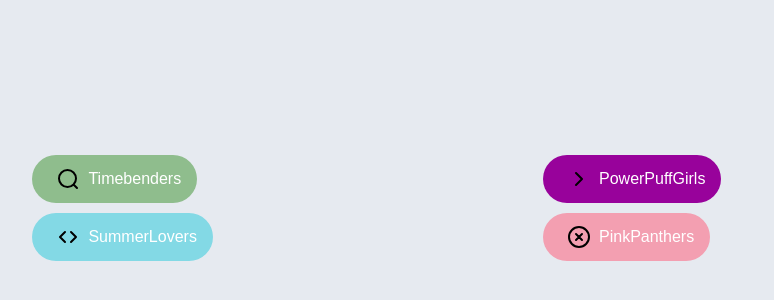
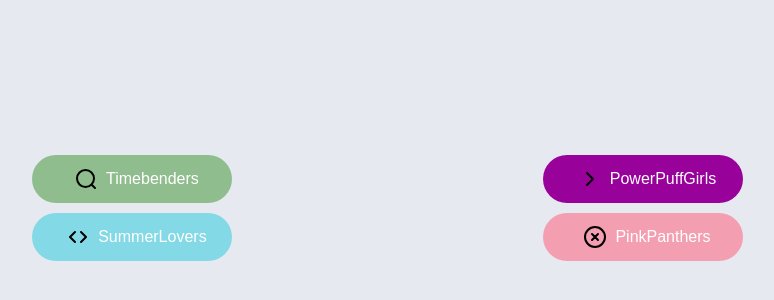
Before and after one commit to Mwiert/miniSpa, a Vue app: page / in a window 1280 px wide. Shown: the part 200-500 px from the top of the page, without its empty margins (102-876 px from the left). Built offline with nearby package versions, Linux system fonts and the light colour scheme.

Commit message:
large button box loading icon fixed

```diff
--- a/src/components/UIButton.vue
+++ b/src/components/UIButton.vue
@@ -92,8 +92,8 @@ $flight-color-filter: invert(68%) sepia(10%) saturate(4826%) hue-rotate(182deg)
 .ui-button-c {
   user-select: none;
   max-width: 400px;
-  width: fit-content;
-  min-width: 150px;
+  width: min-content;
+  min-width: 200px;
 
   a.reisetech-btn {
     padding: 0px 10px !important; // Padding for router-link buttons
```
